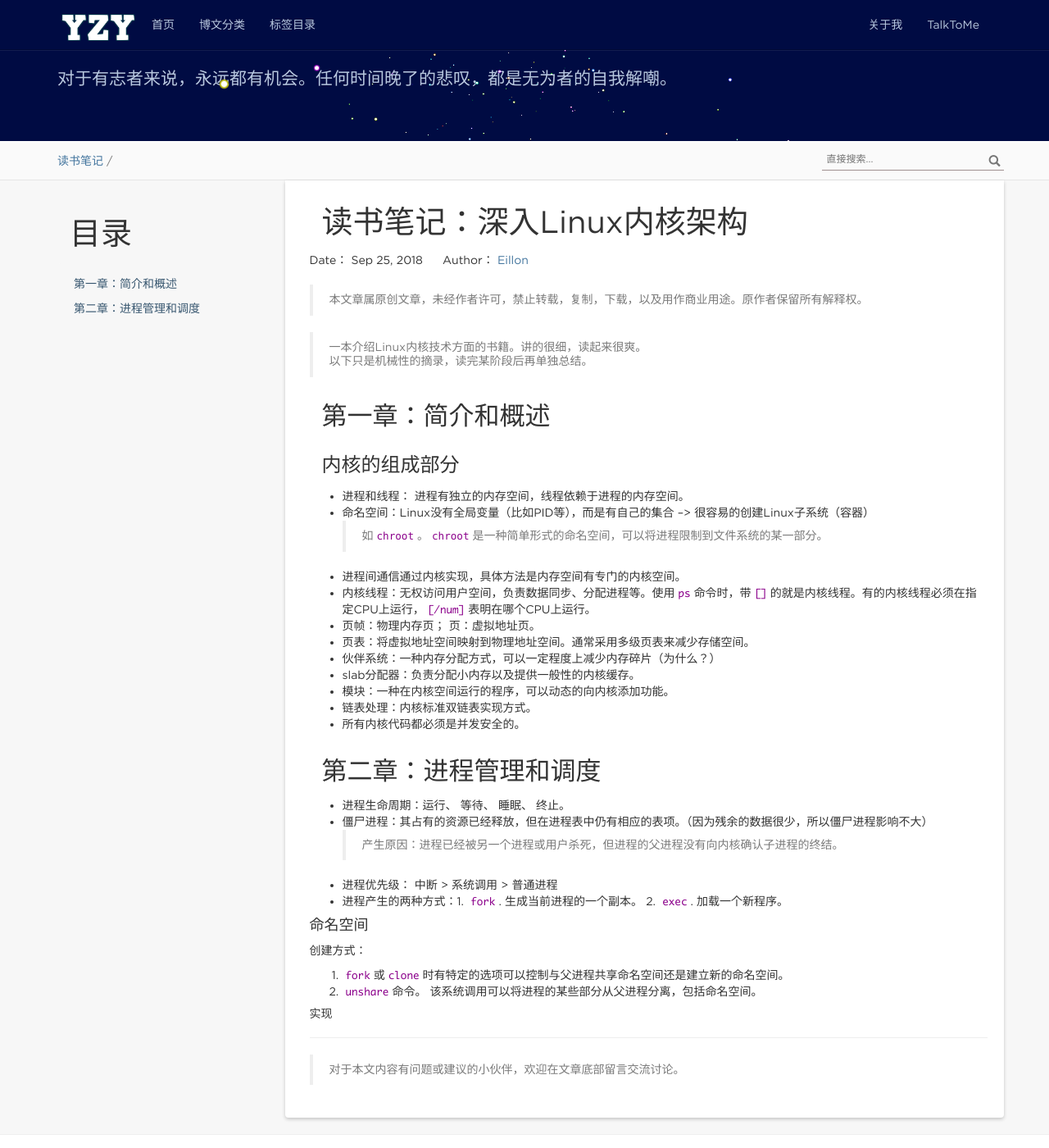
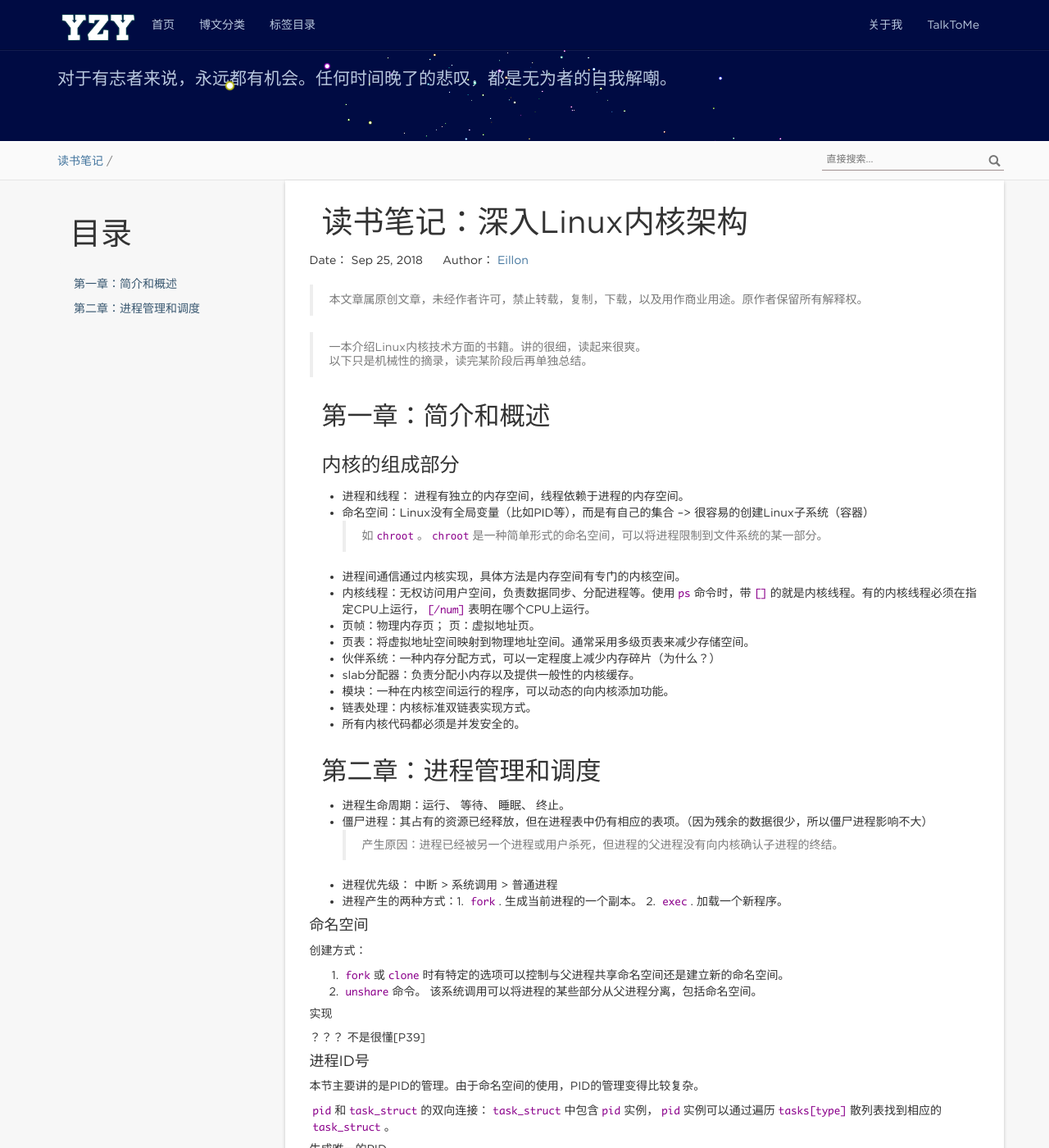
Before and after one commit to eillon/eillon.github.io, a Jekyll site: the page built from _posts/2018-09-25-读书笔记-深入Linux内核架构.md, in a window 1280 px wide and 1400 px high. Shown: the whole window at 82% size. Built offline with Jekyll 4.4.1, drawn with Linux system fonts in a browser that asks for light colours; nearby versions of some CDN libraries; comment, search, counter and statistics services are not loaded; some of the changed text lies outside the part shown.

Commit message:
add posts

```diff
--- a/_posts/2018-09-25-读书笔记-深入Linux内核架构.md
+++ b/_posts/2018-09-25-读书笔记-深入Linux内核架构.md
@@ -44,3 +44,15 @@
 2. `unshare`命令。 该系统调用可以将进程的某些部分从父进程分离，包括命名空间。
 
 ##### 实现
+？？？ 不是很懂[P39]
+
+
+#### 进程ID号
+本节主要讲的是PID的管理。由于命名空间的使用，PID的管理变得比较复杂。
+
+`pid`和`task_struct`的双向连接：`task_struct`中包含`pid`实例，`pid`实例可以通过遍历`tasks[type]`散列表找到相应的`task_struct`。
+
+##### 生成唯一的PID
+内核使用一个大的位图，每个比特代表一个PID。分配空闲PID等同于找位图中第一个值为0的比特。
+
+### 进程管理相关的系统调用
```
Also changed, not shown: _posts/2018-07-16-linux常用命令.md (+6 -0 lines).
